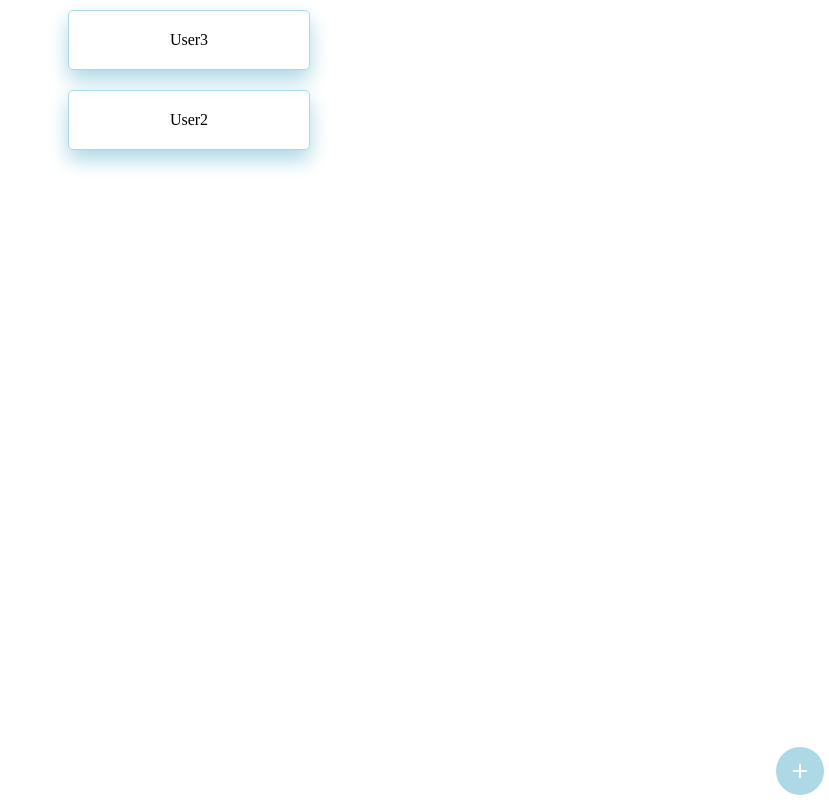
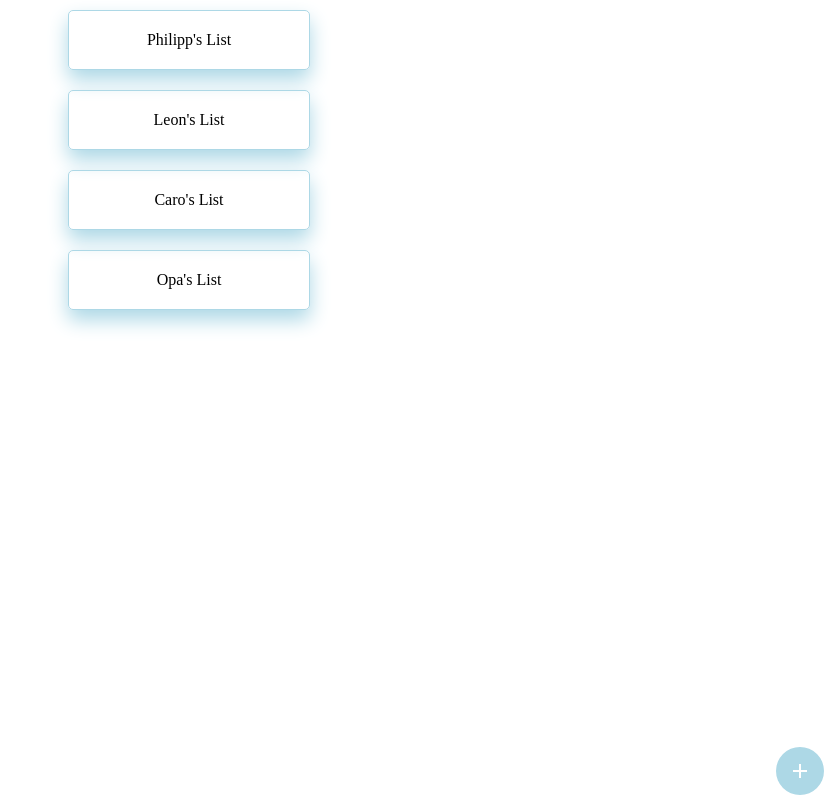
Before and after one commit to ncbecker/wuensch-dir-was, a React (Create React App) app: page / in a window 1280 px wide. Shown: the whole page, without its empty margins (451-1280 px from the left). Built offline with nearby package versions, Linux system fonts and the light colour scheme; data requests are answered from the project's data file.

Commit message:
Add json-server api and map fetched data

```diff
--- /dev/null
+++ b/db.json
@@ -0,0 +1,8 @@
+{
+  "lists": [
+    { "id": 1, "title": "Philipp's List" },
+    { "id": 2, "title": "Leon's List" },
+    { "id": 3, "title": "Caro's List" },
+    { "id": 4, "title": "Opa's List" }
+  ]
+}
--- a/src/App.js
+++ b/src/App.js
@@ -9,7 +9,7 @@ function App() {
     <Router>
       <GlobalStyle />
       <Switch>
-        <Route path="/wishlist/:name">
+        <Route path="/wishlist/:id">
           <WishList />
         </Route>
         <Route exact path="/add">
--- a/src/components/WishListItem.js
+++ b/src/components/WishListItem.js
@@ -12,14 +12,15 @@ const Container = styled.div`
   box-shadow: 0 10px 20px lightblue;
 `;
 
-export default function WishListItem({ title }) {
+export default function WishListItem({ id, title }) {
   return (
-    <Link to={`/wishlist/${title}`}>
+    <Link to={`/wishlist/${id}`}>
       <Container>{title}</Container>
     </Link>
   );
 }
 
 WishListItem.propTypes = {
+  id: PropTypes.number.isRequired,
   title: PropTypes.string.isRequired,
 };
--- /dev/null
+++ b/src/components/json-server/lists.js
@@ -0,0 +1,6 @@
+// eslint-disable-next-line
+export async function getLists() {
+  const response = await fetch('http://localhost:5000/lists');
+  const lists = await response.json();
+  return lists;
+}
--- a/src/pages/Welcome.js
+++ b/src/pages/Welcome.js
@@ -1,8 +1,8 @@
-import React from 'react';
+import React, { useState, useEffect } from 'react';
 import styled from 'styled-components/macro';
-import PropTypes from 'prop-types';
 import WishListItem from '../components/WishListItem';
 import { NavLinkAdd } from '../components/NavLink';
+import { getLists } from '../components/json-server/lists';
 
 const ContainerWelcome = styled.div`
   display: flex;
@@ -16,10 +16,18 @@ const ContainerWelcome = styled.div`
 `;
 
 function Welcome() {
+  const [lists, setLists] = useState(null);
+
+  useEffect(async () => {
+    const newLists = await getLists();
+    setLists(newLists);
+  }, []);
+
   return (
     <ContainerWelcome>
-      <WishListItem title="User3" />
-      <WishListItem title="User2" />
+      {lists?.map((list) => (
+        <WishListItem key={list.id} id={list.id} title={list.title} />
+      ))}
       <NavLinkAdd goAdd="/add">
         <svg
           xmlns="http://www.w3.org/2000/svg"
--- a/src/pages/WishList.js
+++ b/src/pages/WishList.js
@@ -8,9 +8,9 @@ const ContainerWishList = styled.div`
 `;
 
 function WishList() {
-  const { name } = useParams();
+  const { id } = useParams();
 
-  return <ContainerWishList>WishList {name}</ContainerWishList>;
+  return <ContainerWishList>WishList {id}</ContainerWishList>;
 }
 
 export default WishList;
```
